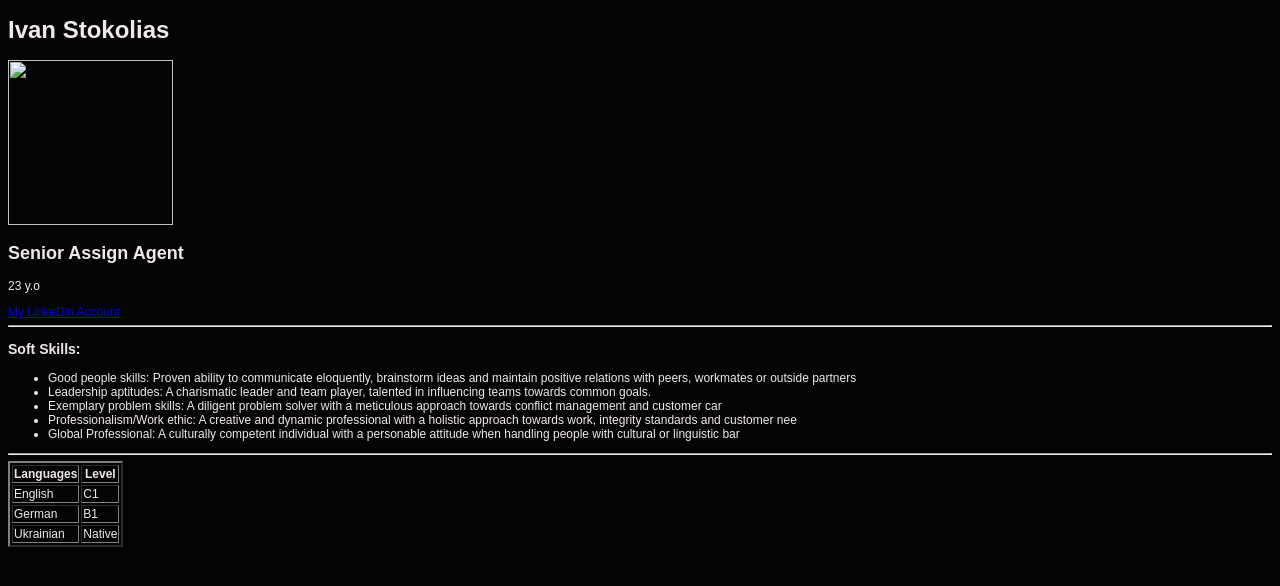
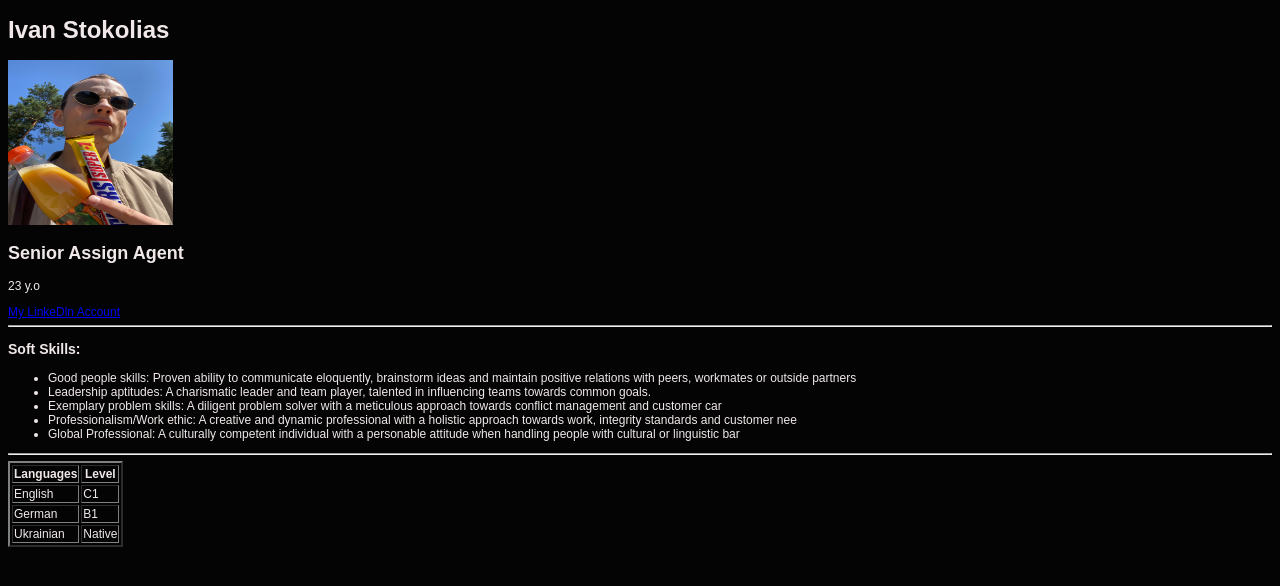
Before and after one commit to IvanStokolias/my-resume1, a plain HTML site: page index.html in a window 1280 px wide. Drawn offline with Linux system fonts and the light colour scheme.

Commit message:
Update index.html

```diff
--- a/index.html
+++ b/index.html
@@ -20,7 +20,7 @@
     </head>
     <body>
         <h1>Ivan Stokolias</h1>
-        <img src="IvanStokolias/my-resume1/ivan.jpg" width="165" height="165">
+        <img src="my-resume1/ivan.jpg" width="165" height="165">
         <h2>Senior Assign Agent</h2>
         <p>23 y.o </p>
 
```
